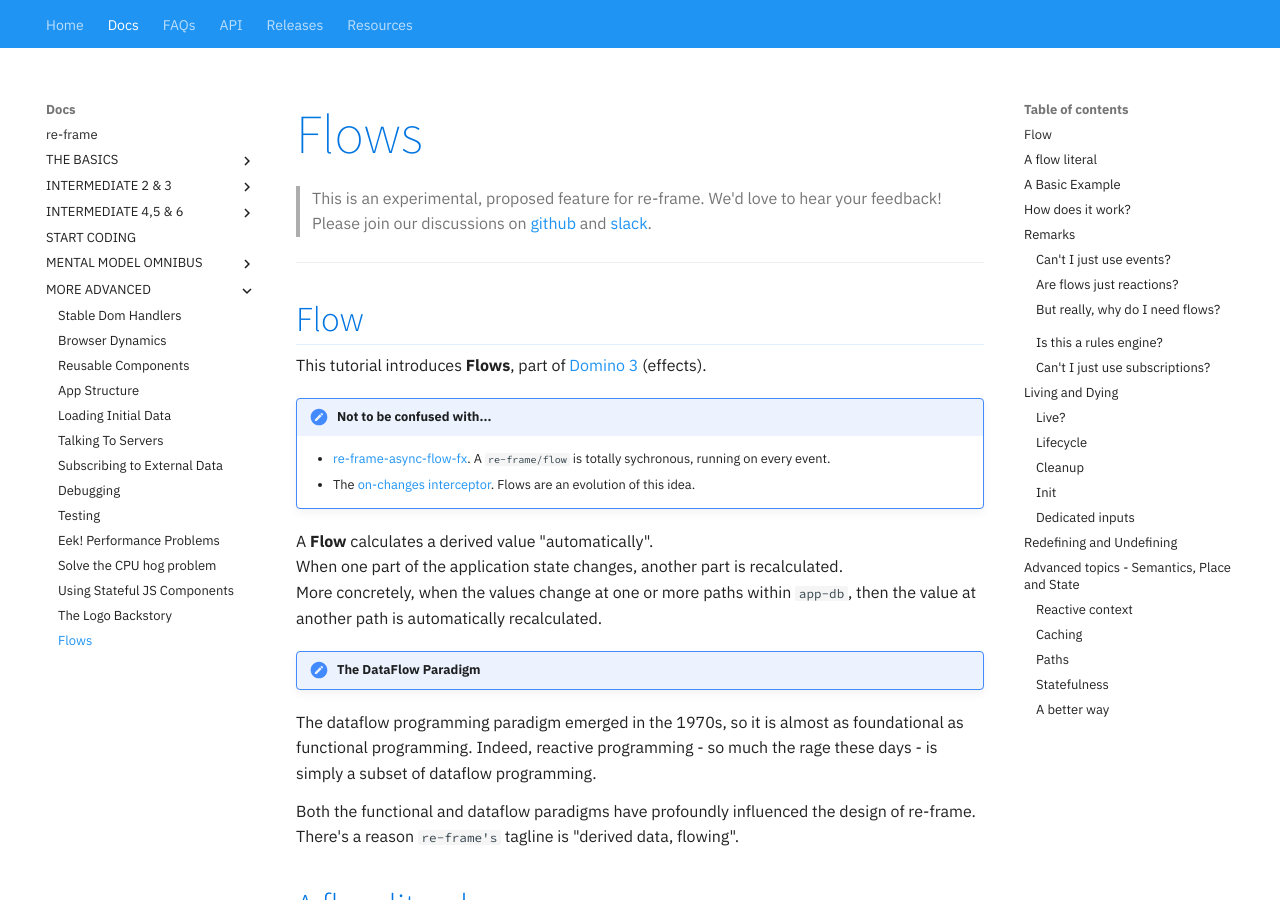
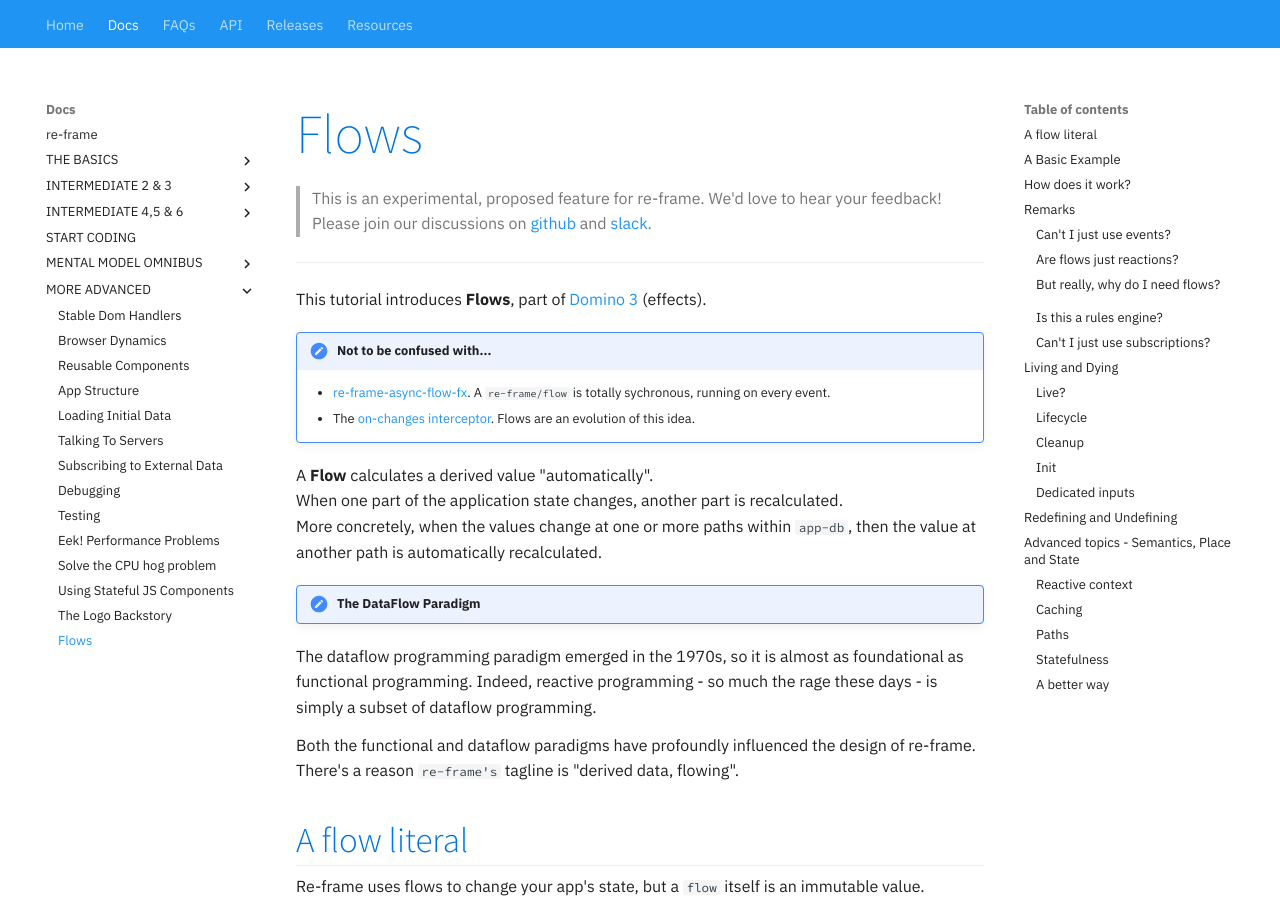
Before and after one commit to day8/re-frame, an MkDocs documentation site: the page built from docs/Flows.md, in a window 1280 px wide and 900 px high. Built offline with MkDocs 1.6.1 and Material for MkDocs 9.7.7, drawn with Linux system fonts in a browser that asks for light colours; comment, search, counter and statistics services are not loaded.

Commit message:
Delete redundant title

```diff
--- a/docs/Flows.md
+++ b/docs/Flows.md
@@ -3,8 +3,6 @@
 > Please join our discussions on [github](https://github.com/day8/re-frame/discussions/795) and [slack](https://clojurians.slack.com/archives/C073DKH9P/p1698792674379499).
 
 ---
-
-## Flow
 
 This tutorial introduces **Flows**, part of [Domino 3](http://localhost:8000/re-frame/dominoes-30k/#domino-3-effect-handling) (effects).
 
```
